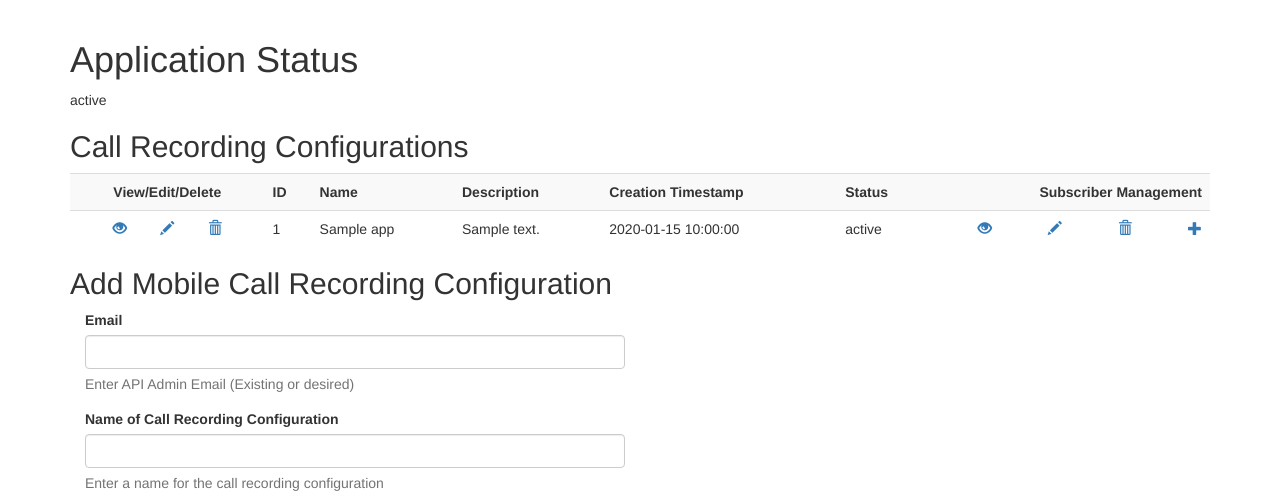
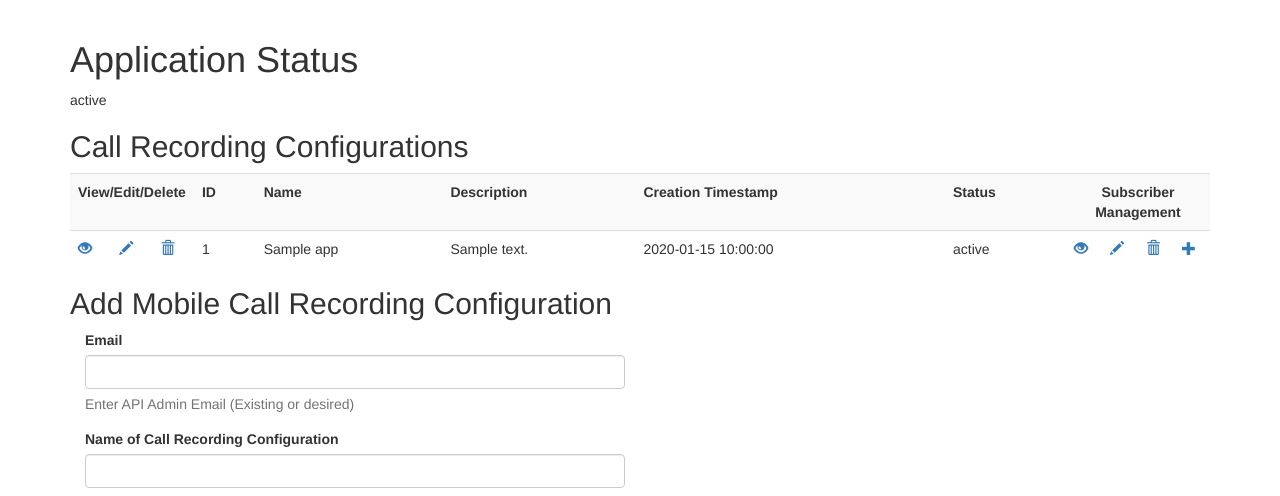
Before and after one commit to zuz25/configMCRapp, a Flask app: template templates/index.html in a window 1280 px wide. Shown: the part 52-548 px from the top of the page. Run offline with Flask 2, Linux system fonts and the light colour scheme; the template is opened without the code that fills it: values that come from a table or form of the project are taken from there, most other values are stand-ins (such as "Sample title", 1, 10 or a date in 2020); some libraries are stand-ins or nearby versions.

Commit message:
Reduce size of glyphicon content

```diff
--- a/templates/index.html
+++ b/templates/index.html
@@ -62,26 +62,27 @@
           <th>Description</th>
           <th>Creation Timestamp</th>
           <th>Status</th>
-          <th colspan="4" class="text-right">Subscriber Management</th>
+          <th colspan="4" class="text-center">Subscriber Management</th>
          </tr>
       {% for app in appDetails['applicationInfoList']['applicationInfo'] %}
         <tr>
-          <td class="text-right"><a href="#"><span class="glyphicon glyphicon-eye-open" aria-hidden="true"></span></a>
+          <td style="width:36px"><a href="#"><span class="glyphicon glyphicon-eye-open" aria-hidden="true"></span></a>
           </td>
-          <td class="text-center"><a href="#"><span class="glyphicon glyphicon-pencil" aria-hidden="true"></span></a>
+          <td style="width:36px"><a href="#"><span class="glyphicon glyphicon-pencil" aria-hidden="true"></span></a>
           </td>
-          <td class="text-left"><a href="#"><span class="glyphicon glyphicon-trash" aria-hidden="true"></span></a>
+          <td style="width:36px"><a href="#"><span class="glyphicon glyphicon-trash" aria-hidden="true"></span></a>
+        </div>
           <td>{{app['applicationId']}} </td>
           <td>{{app['name']}} </td>
           <td>{{app['description']}} </td>
           <td>{{app['revisionList']['revision'][0]['createTimestamp']}} </td>
           <td>{{app['status']}} </td>
-            <td class="text-right"><a href="#"><span class="glyphicon glyphicon-eye-open" aria-hidden="true"></span></a>
+            <td style="width:36px"><a href="#"><span class="glyphicon glyphicon-eye-open" aria-hidden="true"></span></a>
             </td>
-            <td class="text-right"><a href="#"><span class="glyphicon glyphicon-pencil" aria-hidden="true"></span></a>
+            <td style="width:36px"><a href="#"><span class="glyphicon glyphicon-pencil" aria-hidden="true"></span></a>
             </td>
-            <td class="text-right"><a href="#"><span class="glyphicon glyphicon-trash" aria-hidden="true"></span></a>
-            <td class="text-right"><a href="#"><span class="glyphicon glyphicon-plus" aria-hidden="true"></span></a>
+            <td style="width:36px"><a href="#"><span class="glyphicon glyphicon-trash" aria-hidden="true"></span></a>
+            <td style="width:36px"><a href="#"><span class="glyphicon glyphicon-plus" aria-hidden="true"></span></a>
         </tr>
       {% endfor %}
       </table>
```
Also changed, not shown: static/css/bootstrap.css.
